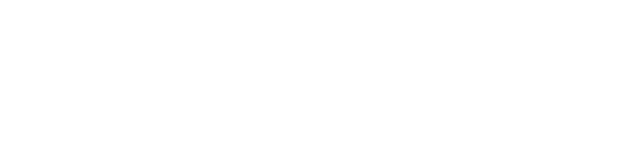
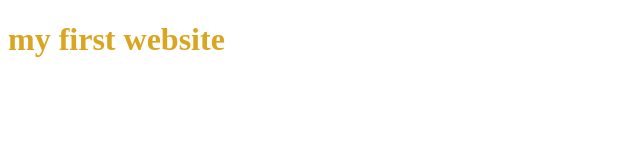
Before and after one commit to AltafMalik99/Modern-web-and-app-course-, a plain HTML site: page css/index.html in a window 1280 px wide. Shown: the whole page, without its empty margins (0-640 px from the left). Drawn offline with Linux system fonts and the light colour scheme.

Commit message:
Add CSS styles for #test and update color properties

```diff
--- a/css/index.html
+++ b/css/index.html
@@ -17,6 +17,15 @@
             background-color: green;
         }
     </style> -->
+
+
+    <style>
+        #test{
+            color: brown;
+        }
+    </style>
+
+
 
 </head>
 <body>
@@ -90,6 +99,26 @@
 </div> -->
 
 
+<!-- <div class="main">
+    <p>
+        Lorem ipsum <b>dolor </b> sit amet consectetur adipisicing elit. Molestiae porro voluptatibus quo officiis animi, cupiditate quae, cum laboriosam asperiores blanditiis perferendis delectus odit possimus officia eius accusantium! Dolor, est necessitatibus?
+    </p>
+</div> -->
+
+
+<!-- <h1>this is a ball</h1>
+<h2>this is a ball</h2>
+
+<p>my first web</p>
+<p>my first web</p>
+<p>my first web</p>
+<p>my first web</p>
+<p>my first web</p> -->
+
+
+<h1 style="color: yellow;" id="test" class="heading">my first website</h1>
+
+
 
 </body>
 </html>
--- a/css/style.css
+++ b/css/style.css
@@ -182,3 +182,79 @@ body{
   /* child selector ......
   child selector kisi html element ke direct child ko select karta hai */
   /* is liye hum greater than sign > use karta hai */
+
+  /* .main>p>b {
+     color: blue;
+  }  */
+
+
+/* Descendant selector ....... */
+/* ya kisi ek tag je andar mojood doosre tag ko target karta hai (chahe woh seedha andar ho ya kisi
+ aur tag me andar chhupa ho ) */
+
+
+ /* h1 + h2{
+    color: red;
+ } */
+
+
+
+/* Adjacent sibling selector ...... */
+/* ya kisi tag ke foran baad aanewala sirf phele tag ko target karta hai
+done ka parent ek hone chahiye (h1 + p) ya h1 ke bilkul foran baad aane wale sirf phele
+<p> par style lagayega baad wale <p> per nhi   */
+
+
+/* h1+h1+p{
+    color: red;
+} */
+
+
+
+/* General sibling selector ...... */
+/* ya kisi tag ke baad aane wale tamam (sibling) tag ko traget karta hai
+chahe wo bilkul foran baad hon ya thoda neecha  */
+
+
+/* h1~h2~p{
+    color: red;
+} */
+
+
+  /* priority ... */
+
+  /* inline css sabse zyada priority ha */
+
+
+
+
+/* h1{
+    color: yellow;
+}
+
+h1{
+    color: pink;
+} */
+
+
+#test{
+    color: aqua !important;
+}
+
+#test{
+    color: goldenrod !important;
+}
+
+
+
+.heading{
+    color: red;
+}
+
+
+
+
+
+h1{
+    color: blue;
+}
```
